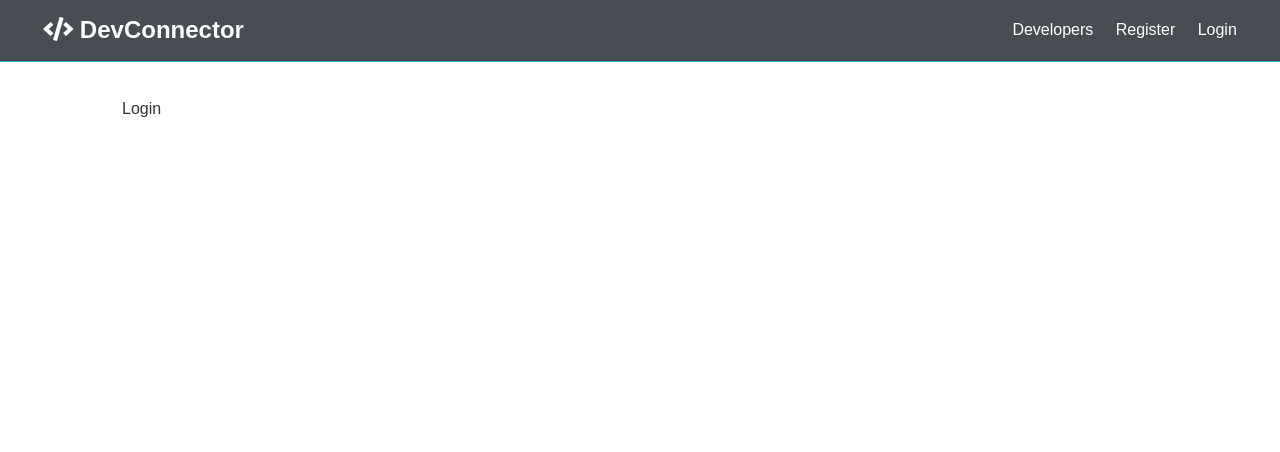
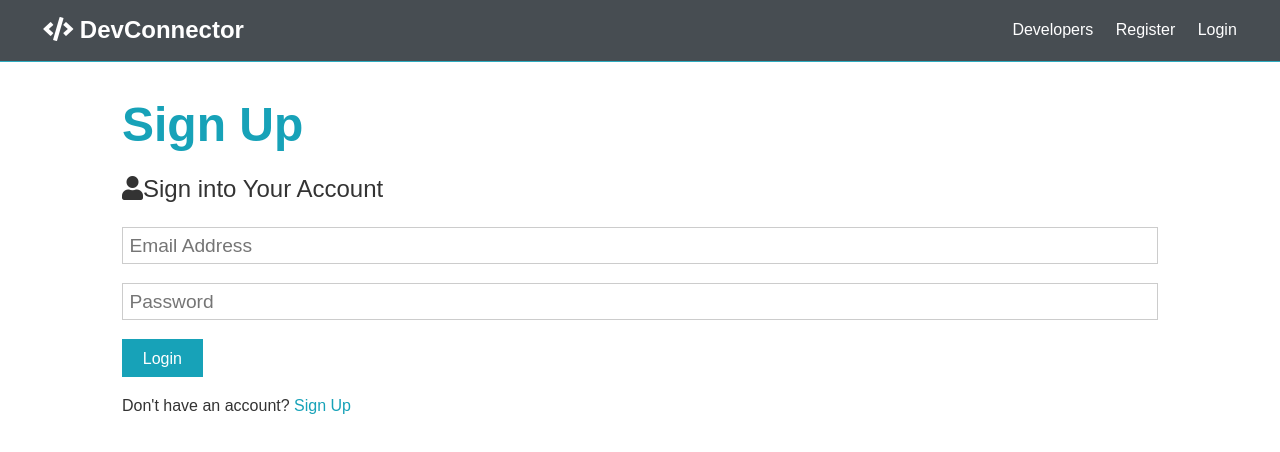
Before and after one commit to DhilipThangaraj/dev-connector-app, a React (Create React App) app in the folder client/: page /login in a window 1280 px wide. Shown: the top 452 px of the page. Built offline with nearby package versions, Linux system fonts and the light colour scheme.

Commit message:
Login form implementation

```diff
--- a/client/src/components/auth/Login.js
+++ b/client/src/components/auth/Login.js
@@ -1,5 +1,55 @@
-import React from "react";
+import React, { Fragment, useState } from "react";
+import { Link } from "react-router-dom";
 
 export const Login = () => {
-  return <div>Login</div>;
+  const [formData, setFormData] = useState({
+    email: "",
+    password: "",
+  });
+
+  const { email, password } = formData;
+
+  const onChange = (e) =>
+    setFormData({ ...formData, [e.target.name]: e.target.value });
+
+  const onSubmit = async (e) => {
+    e.preventDefault();
+    console.log("SUCCESS");
+  };
+
+  return (
+    <Fragment>
+      <h1 className="large text-primary">Sign Up</h1>
+      <p className="lead">
+        <i className="fas fa-user"></i>Sign into Your Account
+      </p>
+      <form className="form" onSubmit={(e) => onSubmit(e)}>
+        <div className="form-group">
+          <input
+            type="email"
+            placeholder="Email Address"
+            name="email"
+            value={email}
+            onChange={(e) => onChange(e)}
+            required
+          />
+        </div>
+        <div className="form-group">
+          <input
+            type="password"
+            placeholder="Password"
+            name="password"
+            minLength="6"
+            value={password}
+            onChange={(e) => onChange(e)}
+            required
+          />
+        </div>
+        <input type="submit" className="btn btn-primary" value="Login" />
+      </form>
+      <p className="my-1">
+        Don't have an account? <Link to="/register">Sign Up</Link>
+      </p>
+    </Fragment>
+  );
 };
--- a/client/src/components/auth/Register.js
+++ b/client/src/components/auth/Register.js
@@ -1,5 +1,5 @@
 import React, { Fragment, useState } from "react";
-import axios from "axios";
+import { Link } from "react-router-dom";
 
 export const Register = () => {
   const [formData, setFormData] = useState({
@@ -85,7 +85,7 @@ export const Register = () => {
         <input type="submit" className="btn btn-primary" value="Register" />
       </form>
       <p className="my-1">
-        Already have an account? <a href="login.html">Sign In</a>
+        Already have an account? <Link to="/login">Sign In</Link>
       </p>
     </Fragment>
   );
```
